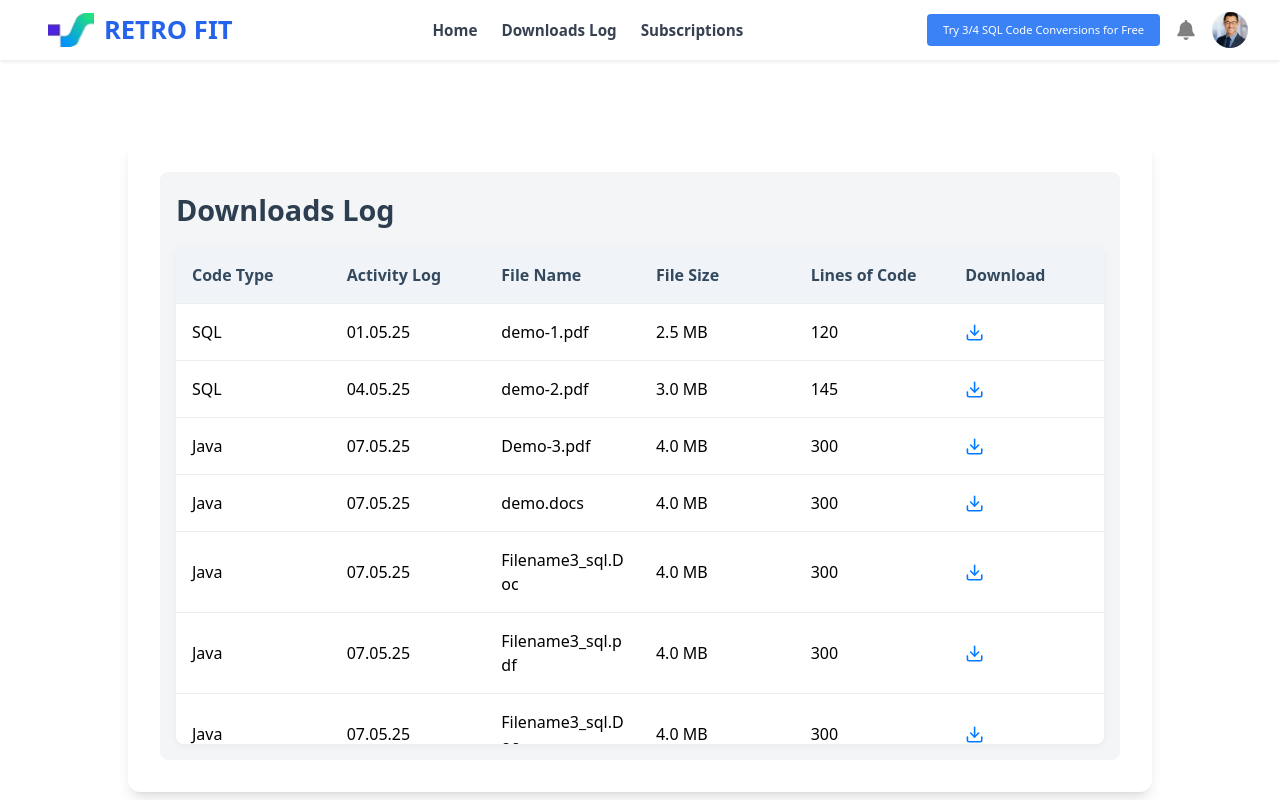
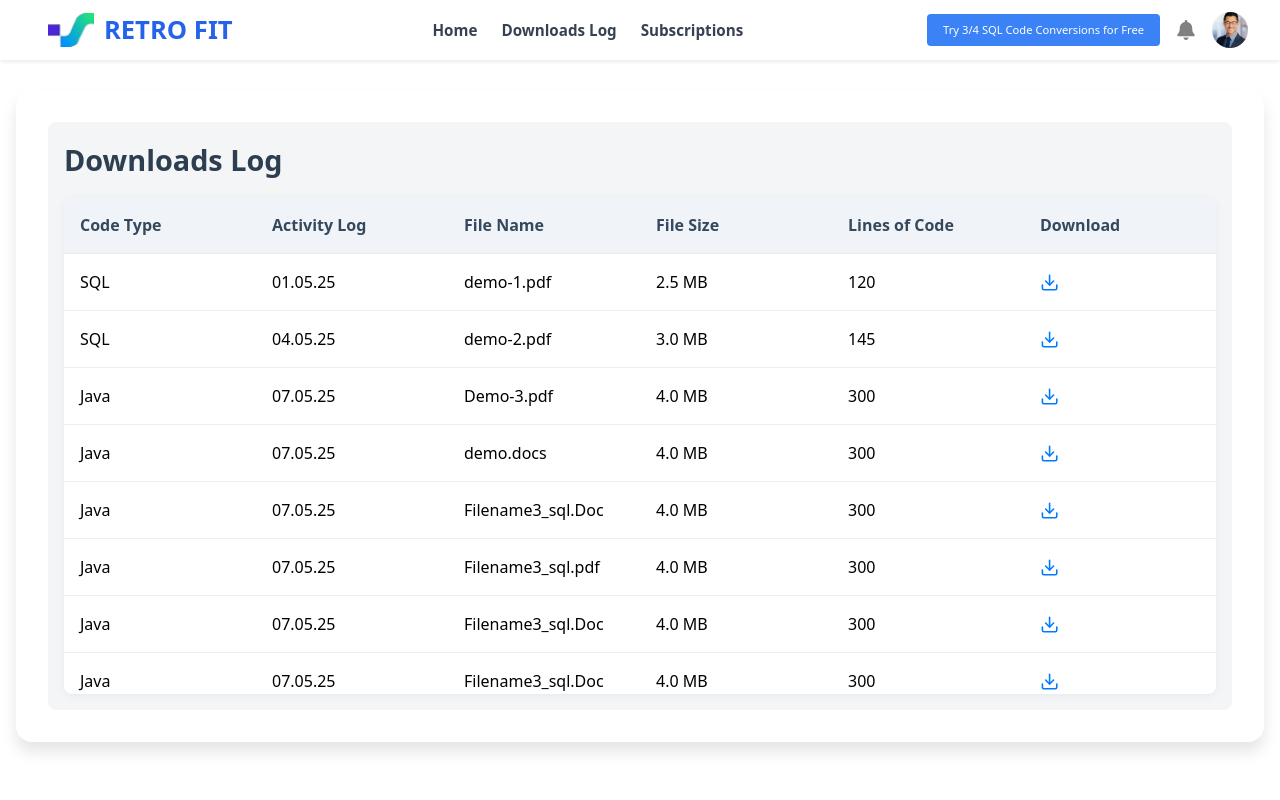
Before and after one commit to RakshitVita/B2C-Retro-Fit, a React (Vite) app: page /downloads in a window 1280 px wide. Built offline with nearby package versions, Linux system fonts and the light colour scheme; data requests are answered from the project's data file.

Commit message:
final merge

```diff
--- a/src/componets/Navbar/Navbar.css
+++ b/src/componets/Navbar/Navbar.css
@@ -6,7 +6,6 @@
   justify-content: space-between;
   gap: 1rem;
   padding: 0rem 2rem;
-  margin-bottom: 80px;
   background: #fff;
   box-shadow: 0 2px 4px rgba(0, 0, 0, 0.08);
   flex-wrap: wrap;
--- a/src/componets/Template_container/Maincontainer.css
+++ b/src/componets/Template_container/Maincontainer.css
@@ -4,6 +4,7 @@
   align-items: center;
   min-height: 80vh;
   padding: 0 1rem;
+ margin-top: 30px;
 }
 
 .main-container-inner {
--- a/src/componets/Template_container/Maincontainer.jsx
+++ b/src/componets/Template_container/Maincontainer.jsx
@@ -3,8 +3,8 @@ import './Maincontainer.css';
 
 const Maincontainer = ({ children }) => {
   return (
-     <div className="flex justify-center items-center min-h-[80vh] ">
-      <div className="bg-white rounded-xl shadow-lg p-8 w-full  max-w-5xl">
+     <div className="main-container-outer ">
+      <div className="main-container-inner">
         {children}
       </div>
     </div>
```
